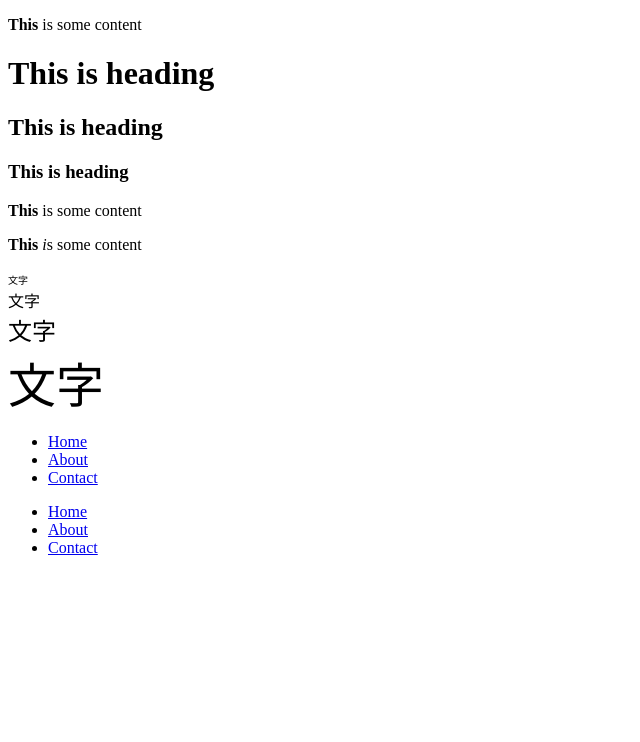
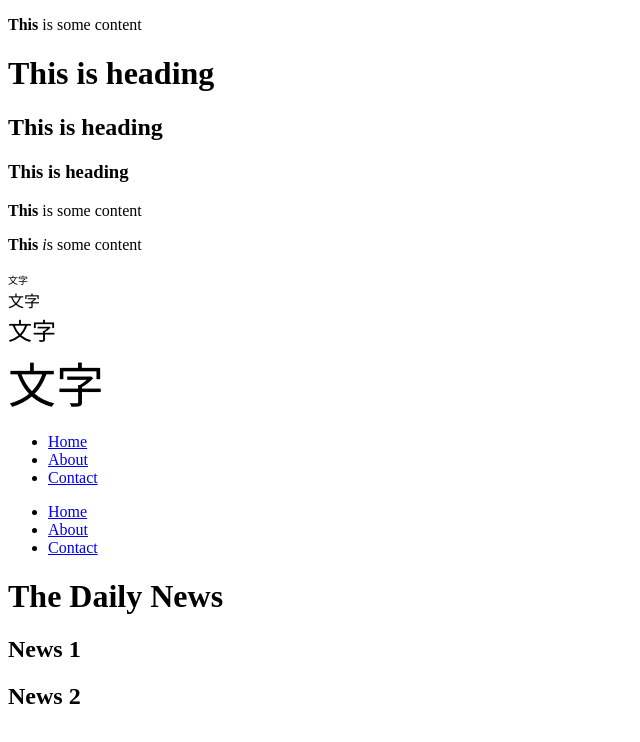
Before and after one commit to wuwenyen/wuwenyen.github.io, a plain HTML site: page index.html in a window 1280 px wide. Shown: the whole page, without its empty margins (0-640 px from the left). Drawn offline with Linux system fonts and the light colour scheme.

Commit message:
Add files via upload

```diff
--- a/index.html
+++ b/index.html
@@ -35,5 +35,17 @@
         <!-- ul:如同 一.(第一大點)；li:如同 1.(第一大點的第一小點) -->
     </nav>
 
+    <h1>The Daily News</h1>
+
+    <article>
+        <h2>News 1</h2>
+        <!-- article content -->
+    </article>
+
+    <article>
+        <h2>News 2</h2>
+        <!-- article content -->
+    </article>
+
 </body>
 </html>
```
